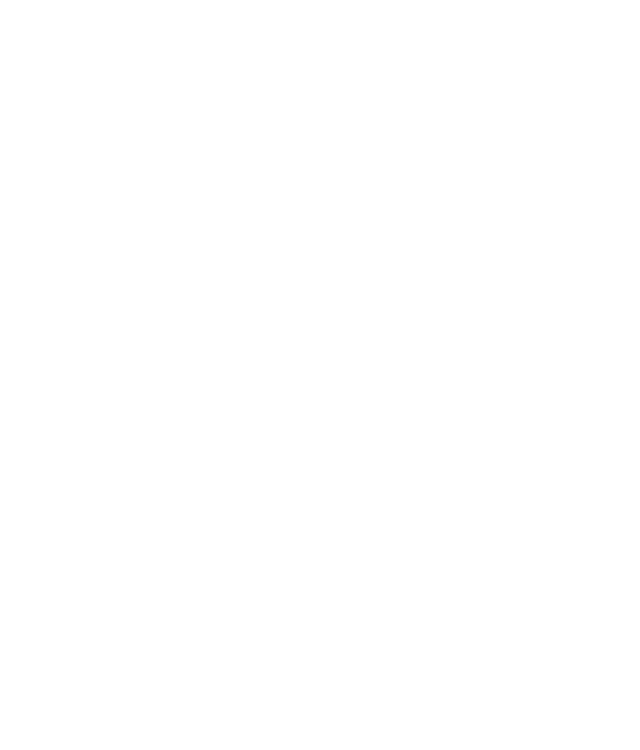
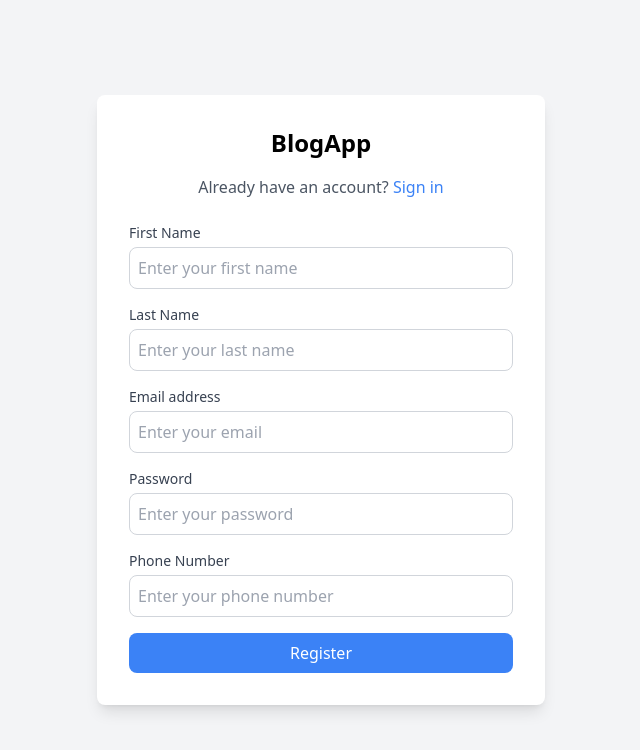
Before and after one commit to ripionck/blog-app, a React (Vite) app in the folder client/: page /sign-up in a window 1280 px wide. Before the commit this address had no page. Shown: the top 750 px of the page, without its empty margins (319-959 px from the left). Built offline with nearby package versions, Linux system fonts and the light colour scheme.

Commit message:
fixed: login and sign up

```diff
--- a/client/src/App.jsx
+++ b/client/src/App.jsx
@@ -2,6 +2,8 @@ import { BrowserRouter as Router, Routes, Route } from "react-router-dom";
 import Home from "./pages/Home/Home";
 import Blog from "./pages/Blog/Blog";
 import ProfilePage from "./pages/profile/ProfilePage";
+import Login from "./pages/Login/Login";
+import Register from "./pages/Register/Register";
 
 const App = () => {
   return (
@@ -10,6 +12,8 @@ const App = () => {
         <Route path="/" element={<Home />} />
         <Route path="/blog/:slug" element={<Blog />} />
         <Route path="/profile" element={<ProfilePage />} />
+        <Route path="/login" element={<Login />} />
+        <Route path="/sign-up" element={<Register />} />
       </Routes>
     </Router>
   );
--- a/client/src/components/Profile.jsx
+++ b/client/src/components/Profile.jsx
@@ -5,17 +5,18 @@ import { User } from "lucide-react";
 const Profile = ({ isLoggedIn }) => (
   <div className="relative">
     {isLoggedIn ? (
+      <Link to="/profile">
         <button
           className="flex items-center space-x-1 px-3 py-2 rounded-lg border border-transparent
                        hover:bg-gray-100 dark:hover:bg-gray-700"
         >
           <span className="text-gray-900 dark:text-white font-bold">
-          <Link to="/profile">
             <User className="h-5 w-5" />
-          </Link>
           </span>
         </button>
+      </Link>
     ) : (
+      <Link to="/login">
         <button
           className="flex items-center space-x-1 px-3 py-2 rounded-lg border border-transparent
                        hover:bg-gray-100 dark:hover:bg-gray-700"
@@ -24,6 +25,7 @@ const Profile = ({ isLoggedIn }) => (
             Login
           </span>
         </button>
+      </Link>
     )}
   </div>
 );
--- a/client/src/pages/Home/Home.jsx
+++ b/client/src/pages/Home/Home.jsx
@@ -9,7 +9,7 @@ const Home = () => {
   const [searchQuery, setSearchQuery] = useState("");
   const [currentPage, setCurrentPage] = useState(1);
   const [blogs, setBlogs] = useState([]);
-  const [isLoggedIn, setIsLoggedIn] = useState(true);
+  const [isLoggedIn, setIsLoggedIn] = useState(false);
   const [totalPages, setTotalPages] = useState(1);
   const postsPerPage = 5;
   const navigate = useNavigate();
--- a/client/src/pages/Login/Login.jsx
+++ b/client/src/pages/Login/Login.jsx
@@ -1,3 +1,4 @@
+import { Link } from "react-router-dom";
 import LoginForm from "./components/LoginForm";
 import SocialLogin from "./components/SocialLogin";
 
@@ -8,9 +9,9 @@ const Login = () => {
         <h1 className="text-2xl font-bold text-center mb-4">BlogApp</h1>
         <p className="text-center text-gray-600 mb-6">
           New to BlogApp?{" "}
-          <a href="#" className="text-blue-500 hover:underline">
+          <Link to="/sign-up" className="text-blue-500 hover:underline">
             Create an account
-          </a>
+          </Link>
         </p>
         <LoginForm />
         <div className="flex items-center my-4">
--- a/client/src/pages/Register/Register.jsx
+++ b/client/src/pages/Register/Register.jsx
@@ -1,3 +1,4 @@
+import { Link } from "react-router-dom";
 import RegisterForm from "./components/RegisterForm";
 
 const Register = () => {
@@ -7,9 +8,9 @@ const Register = () => {
         <h1 className="text-2xl font-bold text-center mb-4">BlogApp</h1>
         <p className="text-center text-gray-600 mb-6">
           Already have an account?{" "}
-          <a href="#" className="text-blue-500 hover:underline">
+          <Link to="/login" className="text-blue-500 hover:underline">
             Sign in
-          </a>
+          </Link>
         </p>
         <RegisterForm />
       </div>
```
Lines whose indentation alone changed are shown as unchanged.
